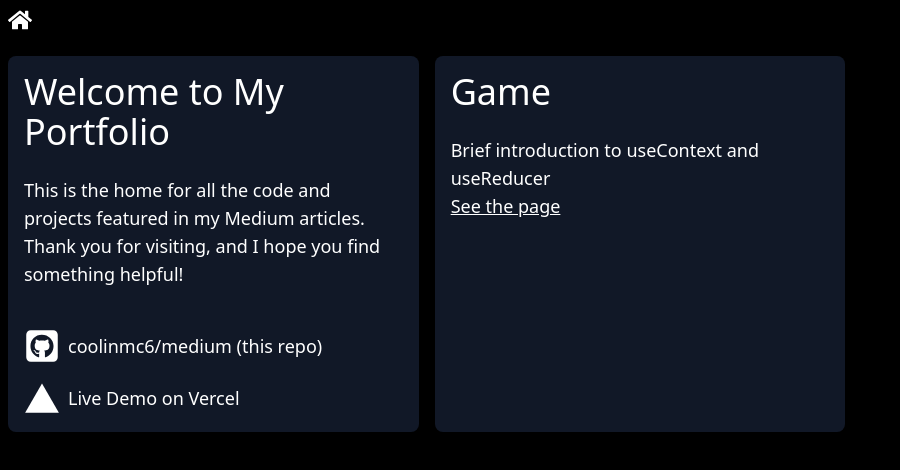
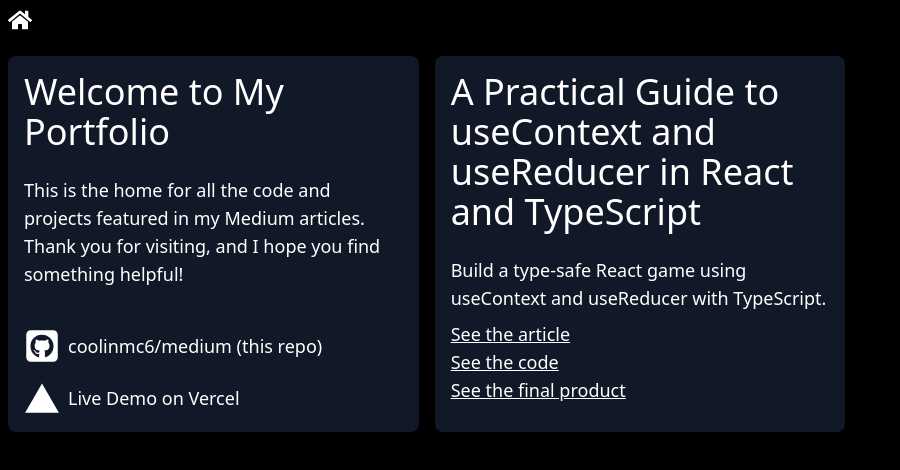
Before and after one commit to coolinmc6/medium, a Next.js app: page / in a window 1280 px wide. Shown: the top 470 px of the page, without its empty margins (0-900 px from the left). Built offline with nearby package versions, Linux system fonts and the light colour scheme.

Commit message:
Update readme

```diff
--- a/src/app/page.tsx
+++ b/src/app/page.tsx
@@ -26,11 +26,21 @@ export default function Home() {
         </Tile.Body>
       </Tile>
       <Tile className="relative">
-        <Tile.Title>Game</Tile.Title>
-        <Tile.Body>Brief introduction to useContext and useReducer</Tile.Body>
-        <Tile.Body>
+        <Tile.Title>A Practical Guide to useContext and useReducer in React and TypeScript</Tile.Title>
+        <Tile.Body>Build a type-safe React game using useContext and useReducer with TypeScript.</Tile.Body>
+        <Tile.Body className="mt-2">
+          <Link href="https://medium.com/@coolinmc6/a-practical-guide-to-usecontext-and-usereducer-in-react-and-typescript-303ee3fc0423" className="text-lg underline">
+            See the article
+          </Link>
+        </Tile.Body>
+        <Tile.Body className="m2-2">
+          <Link href="https://github.com/coolinmc6/medium/tree/article-001-context-integration-end" className="text-lg underline">
+            See the code
+          </Link>
+        </Tile.Body>
+        <Tile.Body className="m2-2">
           <Link href="/article-001-game" className="text-lg underline">
-            See the page
+            See the final product
           </Link>
         </Tile.Body>
       </Tile>
```
Also changed, not shown: src/ui/Link.tsx (added), 1 other file (tests, documents, lock files or other folders).
